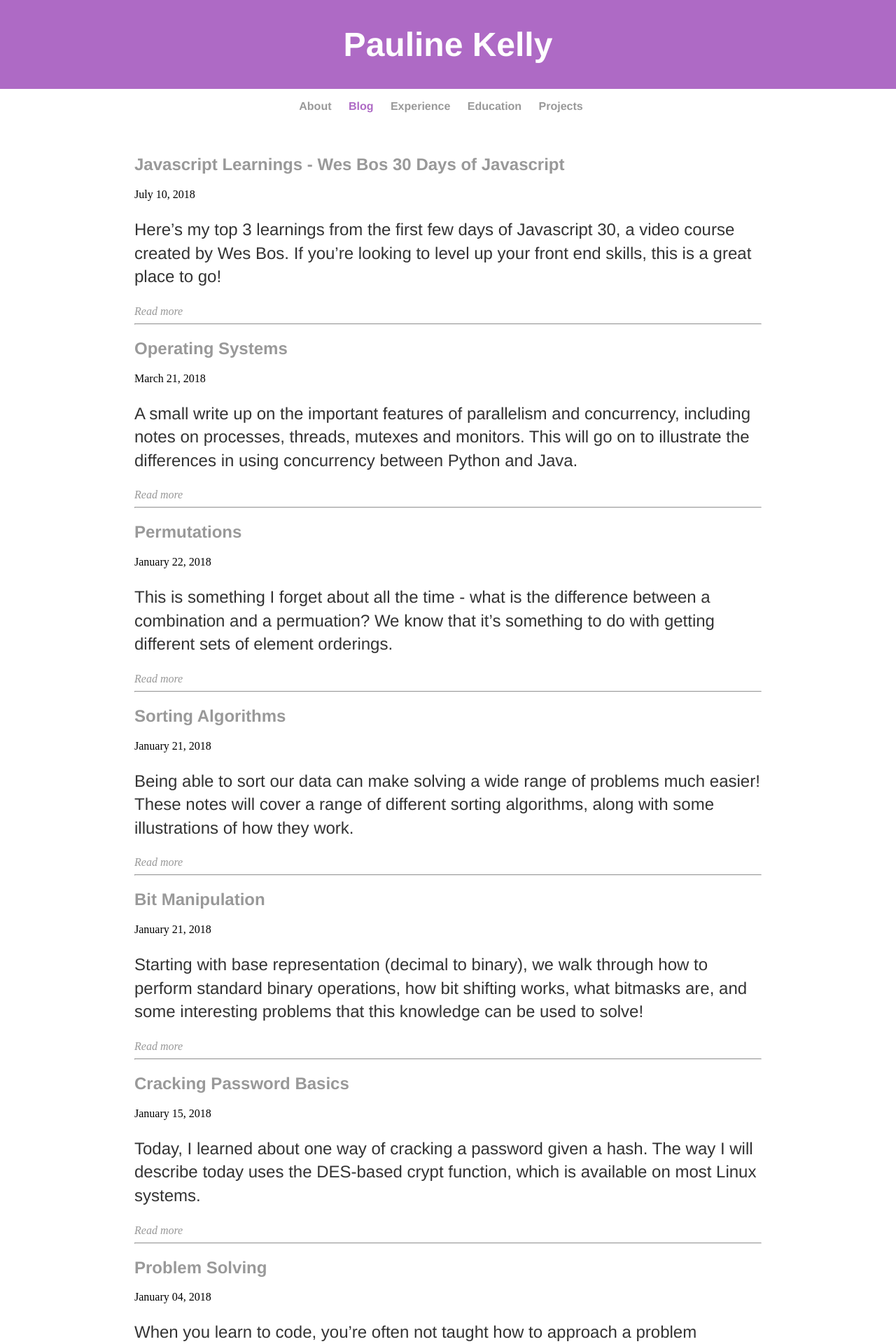
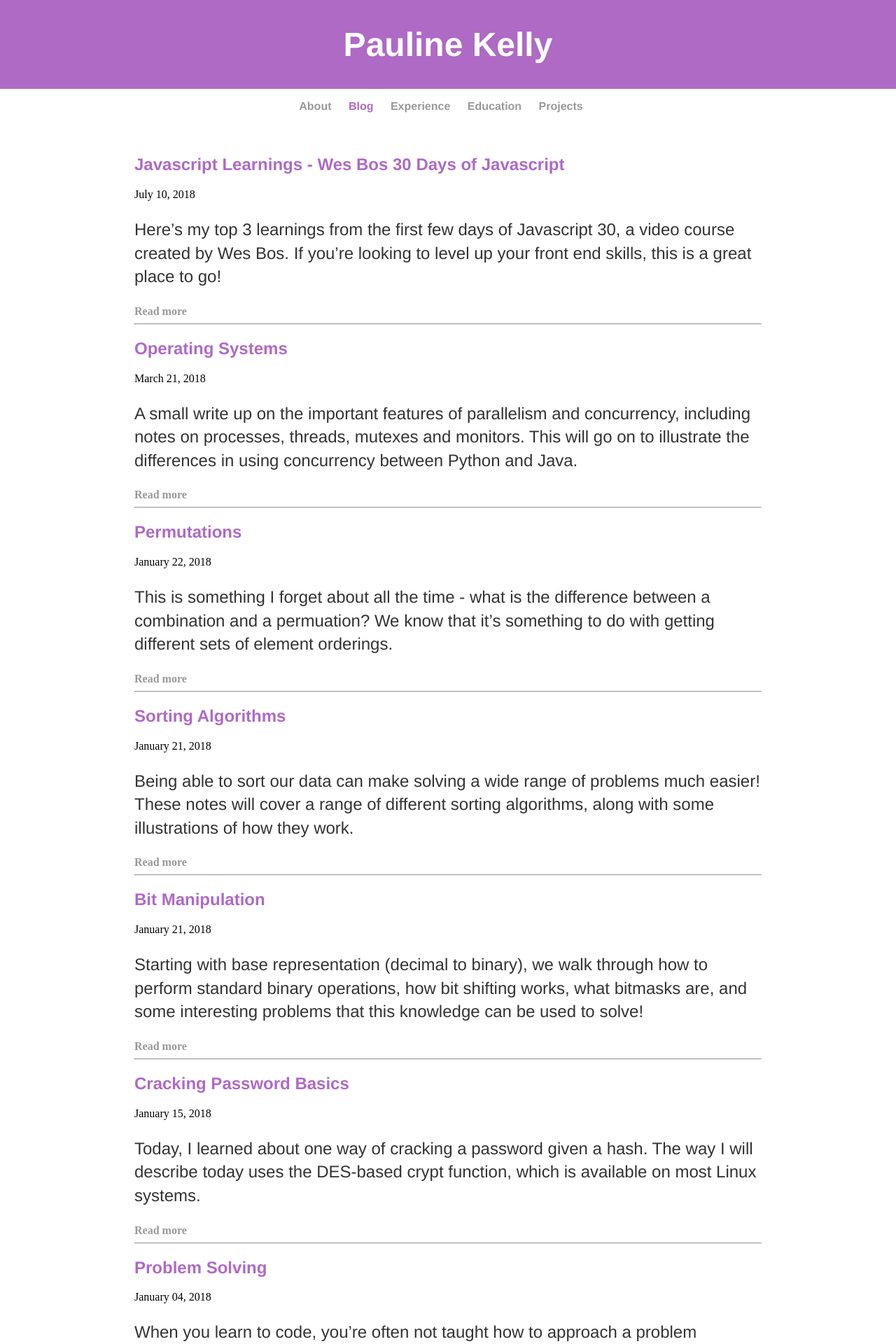
Before and after one commit to Sebbenbear/sebbenbear.github.io, a Jekyll site: the page built from blog/index.html, in a window 1280 px wide. Shown: the top 1920 px of the page at 70% size. Built offline with Jekyll 4.4.1, drawn with Linux system fonts in a browser that asks for light colours.

Commit message:
update styles for post preview format

```diff
--- a/blog/index.html
+++ b/blog/index.html
@@ -5,14 +5,14 @@
 ---
   {% for post in site.posts %}
     <div class="post-preview">
-    <h2><a href="{{ post.url }}">{{ post.title }}</a></h2>
+    <h2>{{ post.title }}</h2>
 		<span class="post-date">{{ post.date | date: "%B %d, %Y" }}</span>
 		<p>
 		{{ post.content | split:'<!--break-->' | first }}
 		</p>
 		<span>
 			{% if post.content contains '<!--break-->' %}
-				<a href="{{ post.url }}"><em>Read more</em></a>
+				<a class=".read-more" href="{{ post.url }}"><b>Read more</b></a>
 			{% endif %}
 		</span>
     </div>
--- a/css/main.css
+++ b/css/main.css
@@ -58,6 +58,10 @@
     list-style: none;
 }
 
+.read-more {
+    text-align: right;
+}
+
 .img-responsive {
     width: 100%;
     height: auto;
```
